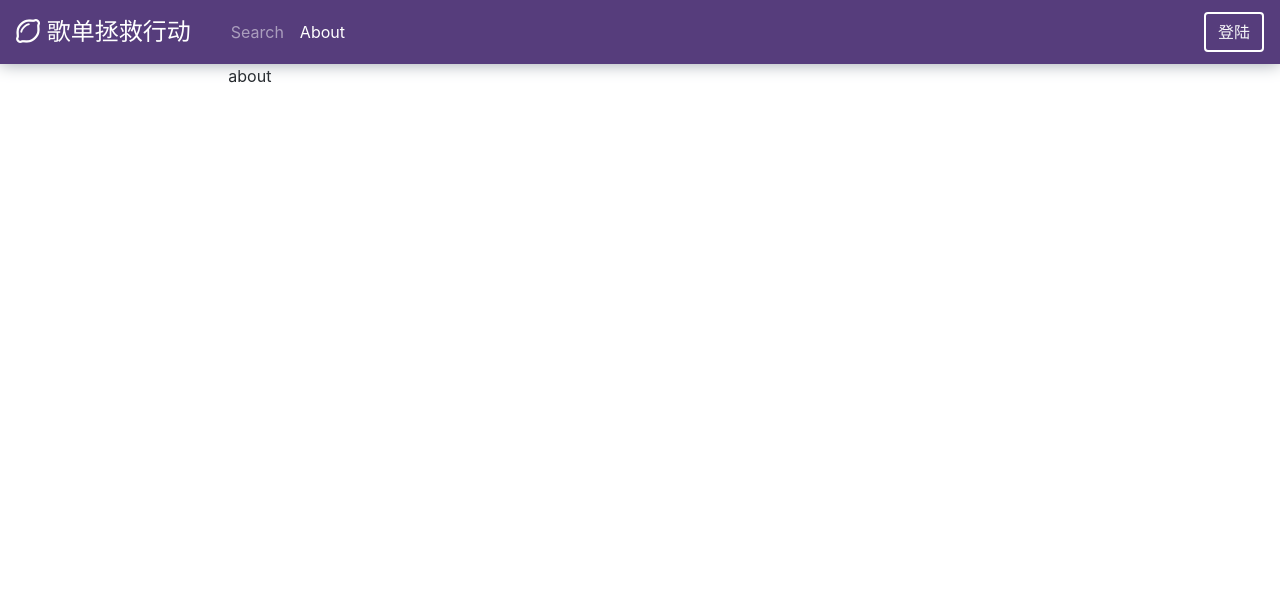
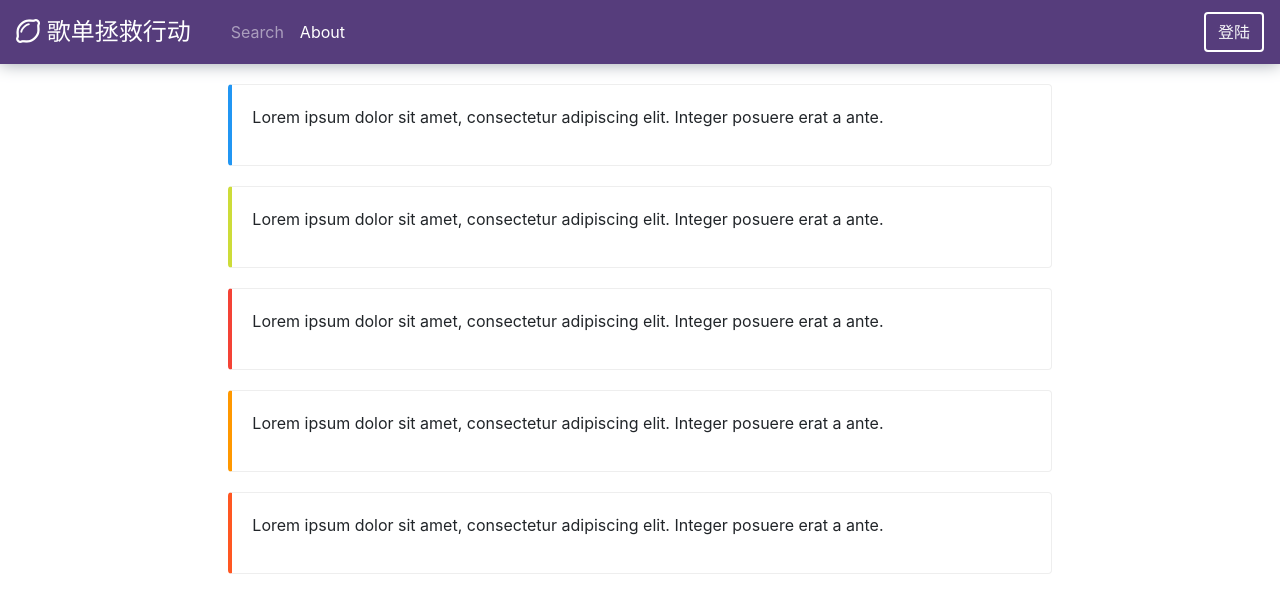
Before and after one commit to Amethyst-564/angular-playlist, an Angular app: page /about in a window 1280 px wide. Shown: the top 612 px of the page. Built offline with nearby package versions, Linux system fonts and the light colour scheme.

Commit message:
add color.less and add blockquote styles

```diff
--- a/src/app/about/about.component.html
+++ b/src/app/about/about.component.html
@@ -4,7 +4,33 @@
   <!-- content -->
   <div class="row" id="mid">
     <div class="col-8">
-      about
+
+      <div class="bd-callout bd-callout-blue">
+        <p>
+          Lorem ipsum dolor sit amet, consectetur adipiscing elit. Integer posuere erat a ante.
+        </p>
+      </div>
+      <div class="bd-callout bd-callout-lime">
+        <p>
+          Lorem ipsum dolor sit amet, consectetur adipiscing elit. Integer posuere erat a ante.
+        </p>
+      </div>
+      <div class="bd-callout bd-callout-red">
+        <p>
+          Lorem ipsum dolor sit amet, consectetur adipiscing elit. Integer posuere erat a ante.
+        </p>
+      </div>
+      <div class="bd-callout bd-callout-orange">
+        <p>
+          Lorem ipsum dolor sit amet, consectetur adipiscing elit. Integer posuere erat a ante.
+        </p>
+      </div>
+      <div class="bd-callout bd-callout-deep-orange">
+        <p>
+          Lorem ipsum dolor sit amet, consectetur adipiscing elit. Integer posuere erat a ante.
+        </p>
+      </div>
+
     </div>
 
   </div>
--- a/src/app/app.module.ts
+++ b/src/app/app.module.ts
@@ -13,6 +13,7 @@ import { AboutComponent } from './about/about.component';
 import { NotfoundComponent } from './notfound/notfound.component';
 import { LoginComponent } from './login/login.component';
 import { UploadComponent } from './upload/upload.component';
+import { ListComponent } from './list/list.component';
 
 @NgModule({
   declarations: [
@@ -23,7 +24,8 @@ import { UploadComponent } from './upload/upload.component';
     AboutComponent,
     NotfoundComponent,
     LoginComponent,
-    UploadComponent
+    UploadComponent,
+    ListComponent
   ],
   imports: [
     BrowserModule,
--- /dev/null
+++ b/src/app/list/list.component.html
@@ -0,0 +1,3 @@
+<p>
+  list works!
+</p>
--- /dev/null
+++ b/src/app/list/list.component.ts
@@ -0,0 +1,15 @@
+import { Component, OnInit } from '@angular/core';
+
+@Component({
+  selector: 'app-list',
+  templateUrl: './list.component.html',
+  styleUrls: ['./list.component.less']
+})
+export class ListComponent implements OnInit {
+
+  constructor() { }
+
+  ngOnInit() {
+  }
+
+}
--- /dev/null
+++ b/src/color.less
@@ -0,0 +1,6 @@
+@primary: #563d7c;
+@blue: #2196f3;
+@red: #f44336;
+@lime: #cddc39;
+@orange: #ff9800;
+@deep-orange: #ff5722;
--- a/src/styles.less
+++ b/src/styles.less
@@ -1,4 +1,4 @@
-@primary: #563d7c;
+@import "color.less";
 .input-style(@color: @primary) {
     color: #495057;
     background-color: #fff;
@@ -13,6 +13,7 @@
     flex-direction: column; //垂直flex
     align-items: center;
 }
+
 .container {
     max-width: 100vw;
     .form-control {
@@ -60,3 +61,36 @@
         }
     }
 }
+
+.bd-callout {
+    padding: 1.25rem;
+    margin-top: 1.25rem;
+    margin-bottom: 1.25rem;
+    border: 1px solid #eee;
+    border-left-width: .25rem;
+    border-radius: .25rem;
+}
+
+.bd-callout-primary {
+    border-left-color: @primary;
+}
+
+.bd-callout-blue {
+    border-left-color: @blue;
+}
+
+.bd-callout-red {
+    border-left-color: @red;
+}
+
+.bd-callout-lime {
+    border-left-color: @lime;
+}
+
+.bd-callout-orange {
+    border-left-color: @orange;
+}
+
+.bd-callout-deep-orange {
+    border-left-color: @deep-orange;
+}
```
Also changed, not shown: src/app/list/list.component.less (added), 1 other file (tests, documents, lock files or other folders).
